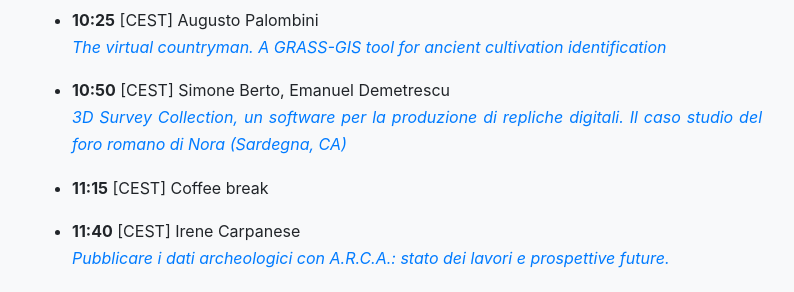
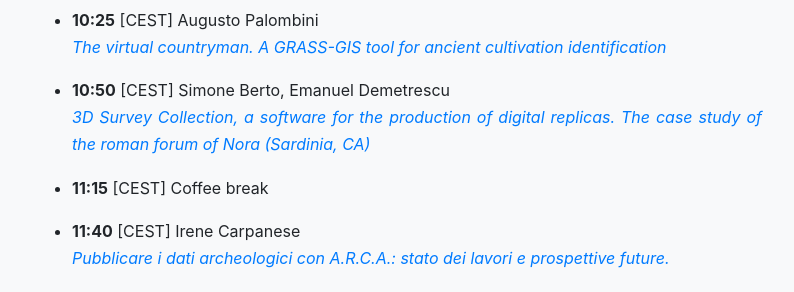
Before and after one commit to archeofoss/archeofoss2020, a Jekyll site: the page built from programme.md, in a window 1280 px wide and 900 px high, scrolled down 4152 px. Shown: the part 153-445 px from the top of the window, without its empty margins (243-1037 px from the left). Built offline with Jekyll 4.4.1, drawn with Linux system fonts in a browser that asks for light colours; nearby versions of some CDN libraries.

Commit message:
Update programme.md

```diff
--- a/programme.md
+++ b/programme.md
@@ -153,7 +153,7 @@
 [*The virtual countryman. A GRASS-GIS tool for ancient cultivation identification*](abstracts/palombini)
 
 - **10:50** [CEST] Simone Berto, Emanuel Demetrescu
-[*3D Survey Collection, un software per la produzione di repliche digitali. Il caso studio del foro romano di Nora (Sardegna, CA)*](abstracts/berto)
+[*3D Survey Collection, a software for the production of digital replicas. The case study of the roman forum of Nora (Sardinia, CA)*](abstracts/berto)
 
 - **11:15** [CEST] Coffee break
 
```
